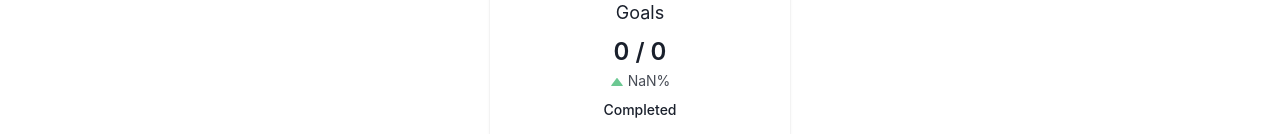
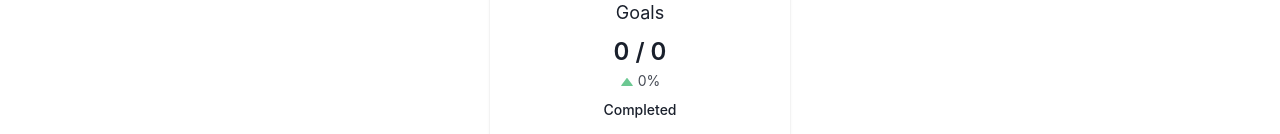
Before and after one commit to HansenJacobA/intrinsic, a Next.js app: page /home in a window 1280 px wide. Shown: the part 760-894 px from the top of the page. Built offline with nearby package versions, Linux system fonts and the light colour scheme.

Commit message:
refactor goal card

```diff
--- a/src/components/goalCard/index.tsx
+++ b/src/components/goalCard/index.tsx
@@ -51,7 +51,7 @@ export default function GoalCard() {
               </StatNumber>
               <StatHelpText>
                 <StatArrow type="increase" />
-                {percentComplete}%
+                {percentComplete || 0}%
               </StatHelpText>
               <StatLabel>Completed</StatLabel>
             </Stat>
```
